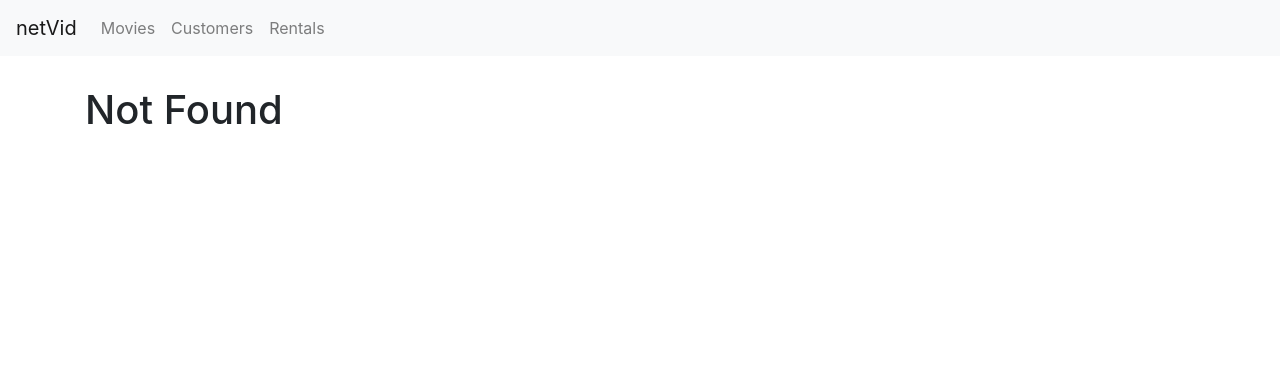
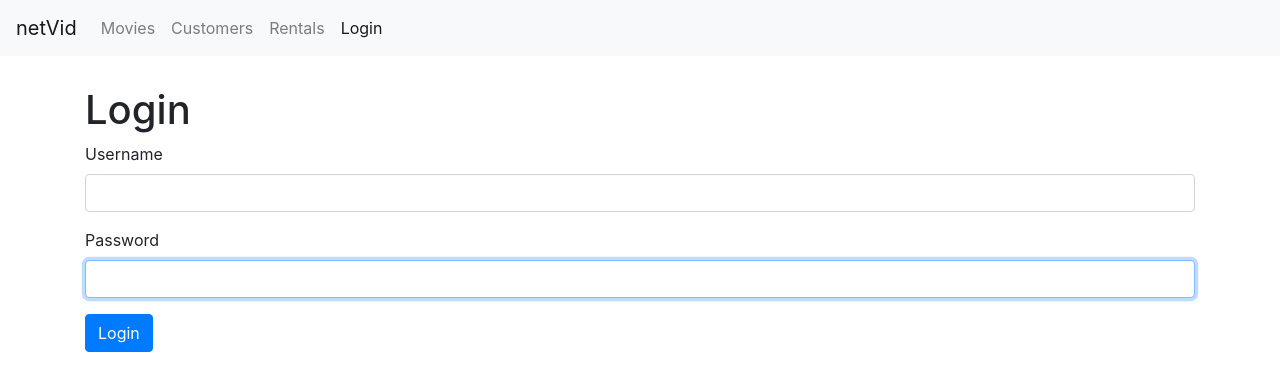
Before and after one commit to mbaranich/netVid, a React (Create React App) app: page /login in a window 1280 px wide. Before the commit this address led to /notFound. Shown: the top 390 px of the page. Built offline with nearby package versions, Linux system fonts and the light colour scheme.

Commit message:
Create login page UI.

```diff
--- a/src/App.js
+++ b/src/App.js
@@ -8,6 +8,7 @@
 import NavBar from './components/navBar';
 import './App.css';
 import React from 'react';
+import LoginForm from './components/loginForm';
 
 function App() {
   return (
@@ -15,6 +16,7 @@
     <NavBar />
     <main className='container'>
     <Switch>
+      <Route path="/login" component={LoginForm} />
       <Route path="/movies/:id" component={MovieForm} />
       <Route path="/movies" component={Movies}></Route>
       <Route path="/customers" component={Customers}></Route>
--- /dev/null
+++ b/src/components/common/input.jsx
@@ -0,0 +1,12 @@
+import React from 'react';
+
+const Input = ({ name, label, value, onChange }) => {
+    return (
+    <div className="form-group">
+        <label htmlFor={name}>{label}</label>
+        <input value={value} name={name} onChange={onChange} id={name}  type="text" className="form-control" autoFocus />
+    </div>
+     );
+}
+
+export default Input;
--- /dev/null
+++ b/src/components/loginForm.jsx
@@ -0,0 +1,48 @@
+import React, { Component } from 'react';
+import Input from './common/input';
+
+class LoginForm extends Component {
+
+    state = {
+        account: {username: '', password: ''}
+    }
+
+    username = React.createRef();
+
+    // autoFocus property below
+    // componentDidMount() {
+    //     this.username.current.focus();
+    // }
+
+    handleSubmit = e => {
+        e.preventDefault();
+
+        //Call the server
+        const username = this.username.current.value;
+
+        console.log('Submitted')
+    }
+
+    handleChange = ({ currentTarget: input }) => {
+        const account = {...this.state.account}
+        account[input.name] = input.value;
+        this.setState({account})
+    }
+
+    render() {
+
+        const {account} = this.state;
+
+        return (
+        <div>
+            <h1>Login</h1>
+            <form onSubmit={this.handleSubmit}>
+                <Input name="username" value={account.username} label="Username" onChange={this.handleChange} />
+                <Input name="password" value={account.password} label="Password" onChange={this.handleChange} />
+                <button className="btn btn-primary">Login</button>
+            </form>
+        </div>);
+    }
+}
+
+export default LoginForm;
--- a/src/components/navBar.jsx
+++ b/src/components/navBar.jsx
@@ -30,6 +30,9 @@
           <NavLink className="nav-item nav-link" to="/rentals">
             Rentals
           </NavLink>
+          <NavLink className="nav-item nav-link" to="/login">
+            Login
+          </NavLink>
         </div>
       </div>
     </nav>
```
